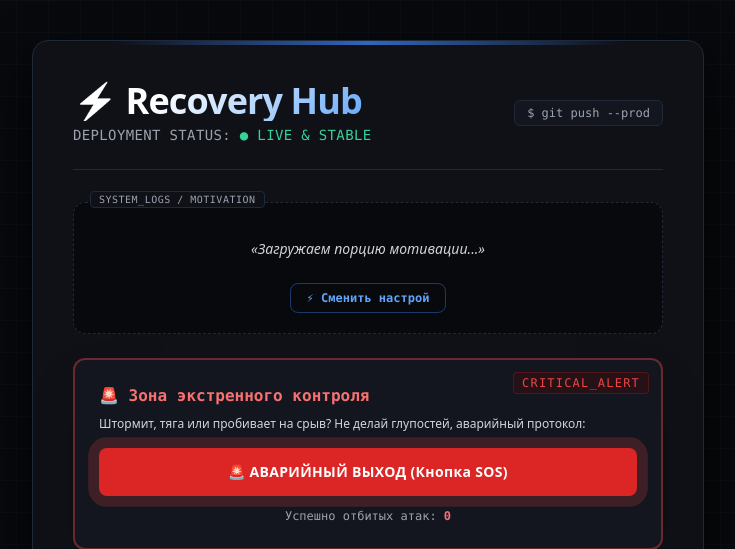
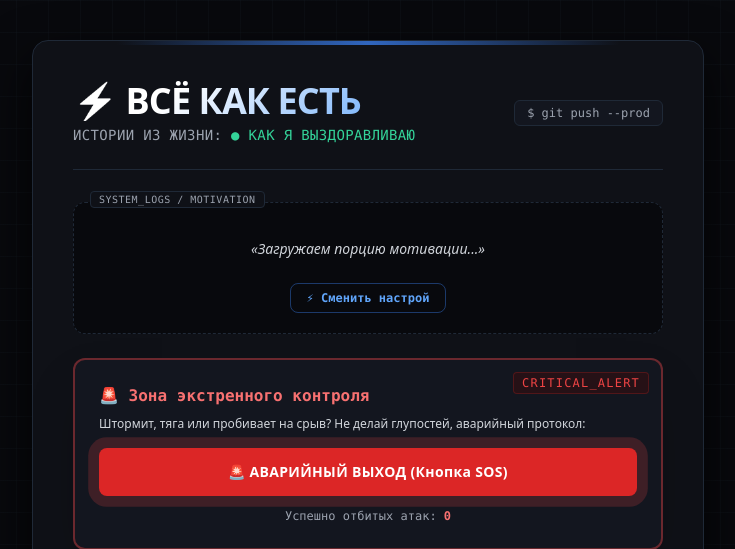
Before and after one commit to Frol78/recovery-hub, a Flask app: page / in a window 1280 px wide. Shown: the top 549 px of the page, without its empty margins (272-1007 px from the left). Run offline with Flask 3, Linux system fonts and the light colour scheme; data comes from the database, SQL or seed files in the repository; some libraries are stand-ins or nearby versions.

Commit message:
Update text and design in index.html

```diff
--- a/templates/index.html
+++ b/templates/index.html
@@ -58,9 +58,9 @@
     <div class="mb-8 pb-6 border-b border-renderBorder flex justify-between items-center">
         <div>
             <h1 class="text-3xl sm:text-4xl font-extrabold render-gradient-text tracking-tight">
-                ⚡ Recovery Hub
+                ⚡ ВСЁ КАК ЕСТЬ
             </h1>
-            <p class="text-gray-400 text-xs sm:text-sm mt-1 font-mono tracking-wide">DEPLOYMENT STATUS: <span class="text-emerald-400">● LIVE & STABLE</span></p>
+            <p class="text-gray-400 text-xs sm:text-sm mt-1 font-mono tracking-wide">ИСТОРИИ ИЗ ЖИЗНИ: <span class="text-emerald-400">● КАК Я ВЫЗДОРАВЛИВАЮ</span></p>
         </div>
         <div class="hidden sm:block px-3 py-1 bg-renderInner border border-renderBorder rounded-md font-mono text-xs text-gray-400">
             $ git push --prod
@@ -86,7 +86,7 @@
                 </div>
 
                 <button type="submit" class="w-full py-3.5 bg-white hover:bg-gray-200 text-gray-900 font-bold rounded-lg shadow-lg transition-all text-sm tracking-wide">
-                    Развернуть систему 🚀
+                    Начинаем выздоравливать 🚀
                 </button>
             </form>
         </div>
```
